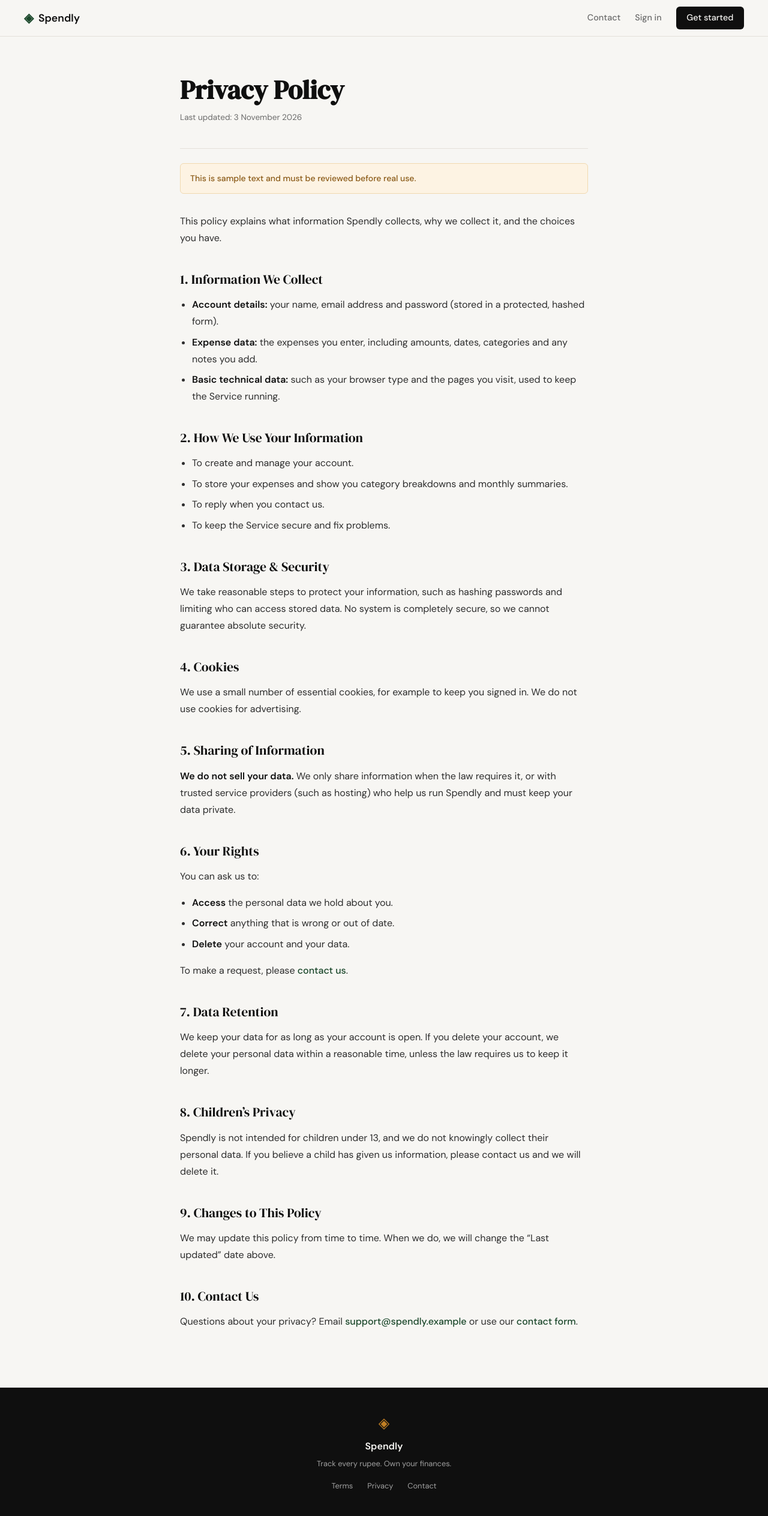
After one commit to shashankgarg2020/spendly, a Flask app: page /privacy in a window 1280 px wide. The commit adds this page. Shown: the whole page at 60% size. Run offline with Flask 3, Linux system fonts and the light colour scheme.

Commit message:
adding page in landing page
Add Terms, Privacy and Contact pages with nav/footer links and styles.

Co-Authored-By: Claude Opus 5.5 <noreply@anthropic.com>

```diff
--- a/expense-tracker/app.py
+++ b/expense-tracker/app.py
@@ -1,6 +1,11 @@
-from flask import Flask, render_template
+import re
+
+from flask import Flask, render_template, request
 
 app = Flask(__name__)
+
+# A simple pattern for "something@something.something" with no spaces.
+EMAIL_PATTERN = re.compile(r"^[^@\s]+@[^@\s]+\.[^@\s]+$")
 
 
 # ------------------------------------------------------------------ #
@@ -20,6 +25,55 @@ def register():
 @app.route("/login")
 def login():
     return render_template("login.html")
+
+
+# ------------------------------------------------------------------ #
+# Info pages                                                          #
+# ------------------------------------------------------------------ #
+
+@app.route("/terms")
+def terms():
+    return render_template("terms.html")
+
+
+@app.route("/privacy")
+def privacy():
+    return render_template("privacy.html")
+
+
+@app.route("/contact", methods=["GET", "POST"])
+def contact():
+    # GET: someone just opened the page, so show an empty form.
+    if request.method == "GET":
+        return render_template("contact.html", form={}, errors={}, sent=False)
+
+    # POST: the form was submitted. Read and tidy up each field.
+    form = {
+        "name": request.form.get("name", "").strip(),
+        "email": request.form.get("email", "").strip(),
+        "subject": request.form.get("subject", "").strip(),
+        "message": request.form.get("message", "").strip(),
+    }
+
+    # Collect one error message per problem field.
+    errors = {}
+    if not form["name"]:
+        errors["name"] = "Please enter your name."
+    if not form["email"]:
+        errors["email"] = "Please enter your email address."
+    elif not EMAIL_PATTERN.match(form["email"]):
+        errors["email"] = "Please enter a valid email address."
+    if not form["subject"]:
+        errors["subject"] = "Please enter a subject."
+    if not form["message"]:
+        errors["message"] = "Please enter a message."
+
+    if errors:
+        # Show the form again, keeping what the user typed.
+        return render_template("contact.html", form=form, errors=errors, sent=False), 400
+
+    # Everything is valid. Nothing is emailed or saved yet — just say thanks.
+    return render_template("contact.html", form={}, errors={}, sent=True)
 
 
 # ------------------------------------------------------------------ #
--- a/expense-tracker/static/css/style.css
+++ b/expense-tracker/static/css/style.css
@@ -507,6 +507,155 @@ a { color: inherit; text-decoration: none; }
     color: var(--ink-faint);
 }
 
+.footer-links {
+    display: flex;
+    flex-wrap: wrap;
+    justify-content: center;
+    gap: 0.4rem 1.5rem;
+    margin-top: 0.6rem;
+    font-size: 0.8rem;
+}
+
+.footer-links a { color: var(--ink-faint); transition: color 0.2s; }
+.footer-links a:hover { color: var(--paper); }
+
+/* ------------------------------------------------------------------ */
+/* Legal pages (Terms, Privacy)                                        */
+/* ------------------------------------------------------------------ */
+
+.legal-section { padding: 4rem 2rem 5rem; }
+
+.legal-container {
+    max-width: 680px;            /* narrow column = comfortable reading */
+    margin: 0 auto;
+    color: var(--ink-soft);
+    line-height: 1.75;
+}
+
+.legal-header {
+    margin-bottom: 1.5rem;
+    padding-bottom: 1.5rem;
+    border-bottom: 1px solid var(--border);
+}
+
+.legal-title {
+    font-family: var(--font-display);
+    font-size: clamp(2rem, 4vw, 2.75rem);
+    line-height: 1.15;
+    color: var(--ink);
+    margin-bottom: 0.5rem;
+}
+
+.legal-updated {
+    font-size: 0.85rem;
+    color: var(--ink-muted);
+}
+
+.legal-notice {
+    background: var(--accent-2-light);
+    color: #8a5a17;
+    border: 1px solid #f1d9b0;
+    border-radius: var(--radius-sm);
+    padding: 0.75rem 1rem;
+    font-size: 0.875rem;
+    font-weight: 500;
+    margin-bottom: 2rem;
+}
+
+.legal-container h2 {
+    font-family: var(--font-display);
+    font-weight: 400;
+    font-size: 1.35rem;
+    color: var(--ink);
+    margin: 2.25rem 0 0.6rem;
+}
+
+.legal-container p { margin-bottom: 1rem; }
+
+.legal-container ul {
+    margin: 0 0 1rem 1.25rem;
+}
+
+.legal-container li { margin-bottom: 0.4rem; }
+
+.legal-container strong { color: var(--ink); font-weight: 600; }
+
+.legal-container a {
+    color: var(--accent);
+    font-weight: 500;
+}
+
+.legal-container a:hover { text-decoration: underline; }
+
+/* ------------------------------------------------------------------ */
+/* Contact page                                                        */
+/* ------------------------------------------------------------------ */
+
+.contact-container {
+    width: 100%;
+    max-width: 560px;
+}
+
+.contact-details {
+    display: grid;
+    grid-template-columns: 1fr 1fr;
+    gap: 1rem;
+    margin-bottom: 1.5rem;
+}
+
+.contact-detail {
+    background: var(--paper-card);
+    border: 1px solid var(--border);
+    border-radius: var(--radius-md);
+    padding: 1rem 1.25rem;
+    font-size: 0.9rem;
+    display: flex;
+    flex-direction: column;
+    gap: 0.2rem;
+    overflow-wrap: anywhere;
+}
+
+.contact-detail-label {
+    font-size: 0.75rem;
+    font-weight: 500;
+    color: var(--ink-muted);
+    text-transform: uppercase;
+    letter-spacing: 0.06em;
+}
+
+.contact-detail a { color: var(--accent); font-weight: 500; }
+.contact-detail a:hover { text-decoration: underline; }
+
+.form-textarea {
+    resize: vertical;
+    min-height: 140px;
+    line-height: 1.5;
+}
+
+.form-input.is-invalid { border-color: var(--danger); }
+
+.field-error {
+    color: var(--danger);
+    font-size: 0.8rem;
+    margin-top: 0.35rem;
+}
+
+.form-success {
+    text-align: center;
+    padding: 1rem 0;
+    color: var(--ink-muted);
+}
+
+.form-success-title {
+    font-family: var(--font-display);
+    font-weight: 400;
+    font-size: 1.5rem;
+    color: var(--accent);
+    margin-bottom: 0.5rem;
+}
+
+.form-success p { margin-bottom: 1.5rem; }
+
 /* ------------------------------------------------------------------ */
 /* Responsive                                                          */
 /* ------------------------------------------------------------------ */
@@ -527,4 +676,8 @@ a { color: inherit; text-decoration: none; }
 @media (max-width: 600px) {
     .nav-links a:not(.nav-cta) { display: none; }
     .hero { padding: 3rem 1rem 2rem; }
+
+    .legal-section { padding: 2.5rem 1rem 3.5rem; }
+    .contact-container .auth-card { padding: 1.5rem; }
+    .contact-details { grid-template-columns: 1fr; }
 }
--- a/expense-tracker/templates/base.html
+++ b/expense-tracker/templates/base.html
@@ -19,6 +19,7 @@
                 <span class="brand-name">Spendly</span>
             </a>
             <div class="nav-links">
+                <a href="{{ url_for('contact') }}">Contact</a>
                 <a href="{{ url_for('login') }}">Sign in</a>
                 <a href="{{ url_for('register') }}" class="nav-cta">Get started</a>
             </div>
@@ -34,6 +35,11 @@
             <span class="brand-icon">◈</span>
             <span class="footer-name">Spendly</span>
             <p class="footer-copy">Track every rupee. Own your finances.</p>
+            <nav class="footer-links" aria-label="Footer">
+                <a href="{{ url_for('terms') }}">Terms</a>
+                <a href="{{ url_for('privacy') }}">Privacy</a>
+                <a href="{{ url_for('contact') }}">Contact</a>
+            </nav>
         </div>
     </footer>
 
--- /dev/null
+++ b/expense-tracker/templates/privacy.html
@@ -0,0 +1,87 @@
+{% extends "base.html" %}
+
+{% block title %}Privacy Policy — Spendly{% endblock %}
+
+{% block content %}
+
+<section class="legal-section">
+    <article class="legal-container">
+
+        <header class="legal-header">
+            <h1 class="legal-title">Privacy Policy</h1>
+            <p class="legal-updated">Last updated: 3 November 2026</p>
+        </header>
+
+        <div class="legal-notice" role="note">
+            This is sample text and must be reviewed before real use.
+        </div>
+
+        <p>This policy explains what information Spendly collects, why we
+        collect it, and the choices you have.</p>
+
+        <h2>1. Information We Collect</h2>
+        <ul>
+            <li><strong>Account details:</strong> your name, email address and
+            password (stored in a protected, hashed form).</li>
+            <li><strong>Expense data:</strong> the expenses you enter, including
+            amounts, dates, categories and any notes you add.</li>
+            <li><strong>Basic technical data:</strong> such as your browser type
+            and the pages you visit, used to keep the Service running.</li>
+        </ul>
+
+        <h2>2. How We Use Your Information</h2>
+        <ul>
+            <li>To create and manage your account.</li>
+            <li>To store your expenses and show you category breakdowns and
+            monthly summaries.</li>
+            <li>To reply when you contact us.</li>
+            <li>To keep the Service secure and fix problems.</li>
+        </ul>
+
+        <h2>3. Data Storage &amp; Security</h2>
+        <p>We take reasonable steps to protect your information, such as
+        hashing passwords and limiting who can access stored data. No system is
+        completely secure, so we cannot guarantee absolute security.</p>
+
+        <h2>4. Cookies</h2>
+        <p>We use a small number of essential cookies, for example to keep you
+        signed in. We do not use cookies for advertising.</p>
+
+        <h2>5. Sharing of Information</h2>
+        <p><strong>We do not sell your data.</strong> We only share information
+        when the law requires it, or with trusted service providers (such as
+        hosting) who help us run Spendly and must keep your data private.</p>
+
+        <h2>6. Your Rights</h2>
+        <p>You can ask us to:</p>
+        <ul>
+            <li><strong>Access</strong> the personal data we hold about you.</li>
+            <li><strong>Correct</strong> anything that is wrong or out of date.</li>
+            <li><strong>Delete</strong> your account and your data.</li>
+        </ul>
+        <p>To make a request, please <a href="{{ url_for('contact') }}">contact
+        us</a>.</p>
+
+        <h2>7. Data Retention</h2>
+        <p>We keep your data for as long as your account is open. If you delete
+        your account, we delete your personal data within a reasonable time,
+        unless the law requires us to keep it longer.</p>
+
+        <h2>8. Children’s Privacy</h2>
+        <p>Spendly is not intended for children under 13, and we do not
+        knowingly collect their personal data. If you believe a child has given
+        us information, please contact us and we will delete it.</p>
+
+        <h2>9. Changes to This Policy</h2>
+        <p>We may update this policy from time to time. When we do, we will
+        change the “Last updated” date above.</p>
+
+        <h2>10. Contact Us</h2>
+        <p>Questions about your privacy? Email
+        <a href="mailto:support@spendly.example">support@spendly.example</a> or
+        use our <a href="{{ url_for('contact') }}">contact form</a>.</p>
+
+    </article>
+</section>
+
+{% endblock %}
```
Also changed, not shown: expense-tracker/templates/contact.html (added, +85 -0 lines), expense-tracker/templates/terms.html (added, +83 -0 lines).
